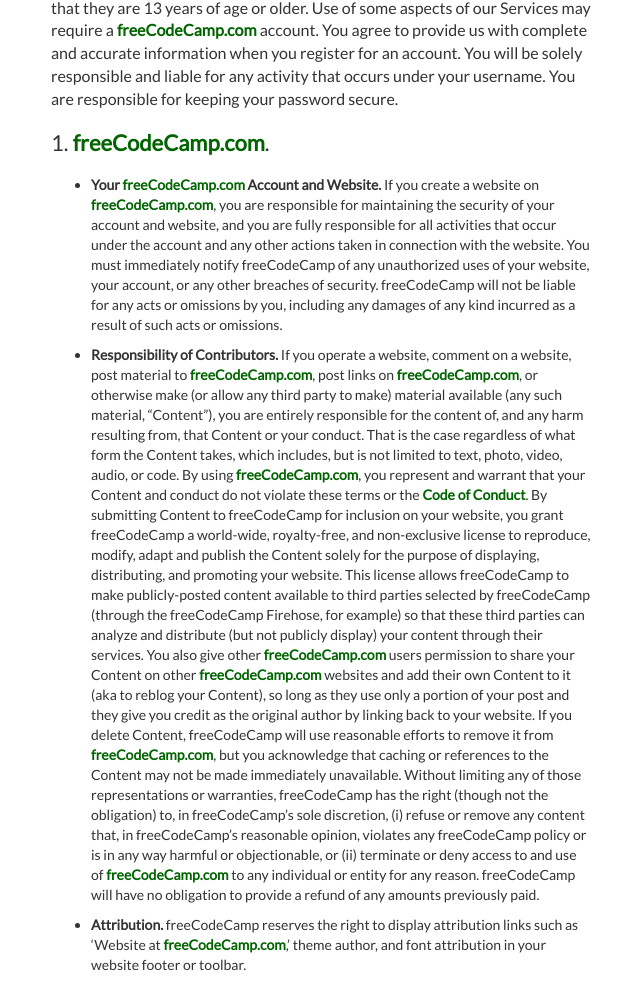
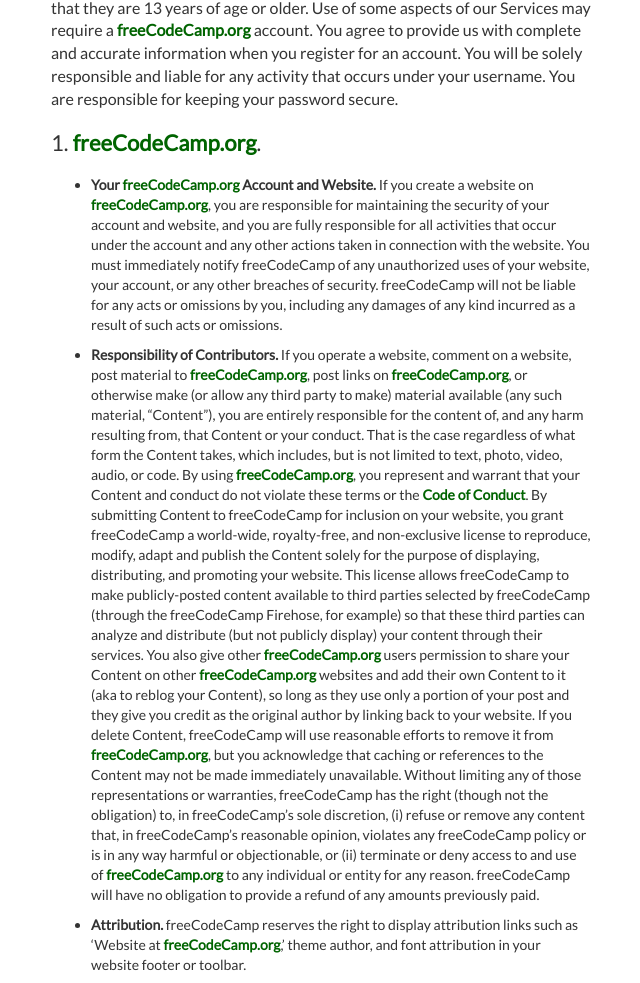
Before and after one commit to freeCodeCamp/terms-of-service, a plain HTML site: page index.html in a window 1280 px wide. Shown: the part 932-1915 px from the top of the page, without its empty margins (319-959 px from the left). Drawn offline with Linux system fonts and the light colour scheme.

Commit message:
Adjusted links to use the .org domain and HTTPS.

```diff
--- a/index.html
+++ b/index.html
@@ -8,7 +8,7 @@
   <meta content="X5tHeKjV-jMLyp4VMoUhW9PAYaOjtPslV250" name="csrf-token">
 
   <title>Terms of Service | freeCodeCamp</title>
-  <link href="http://freecodecamp.com" rel="canonical">
+  <link href="https://www.freecodecamp.org" rel="canonical">
   <meta charset="utf-8">
   <meta content="IE=edge" http-equiv="X-UA-Compatible">
   <meta content="width=device-width, initial-scale=1.0" name="viewport">
@@ -20,7 +20,7 @@
   <meta content="freeCodeCamp" property="og:site_name">
   <meta content="on" name="twitter:widgets:csp">
   <meta content="d0bc047a482c03c24f1168004c2a216a" name="p:domain_verify">
-  <meta content="http://www.freecodecamp.com" property="og:url">
+  <meta content="https://www.freecodecamp.org" property="og:url">
   <meta content=
   "Learn to code and build projects for nonprofits. Build your full stack web development portfolio today."
   property="og:description">
@@ -37,7 +37,7 @@
   "Learn to code and build projects for nonprofits. Build your full stack web development portfolio today."
   name="description">
   <meta content="@freecodecamp" name="twitter:creator">
-  <meta content="http://www.freecodecamp.com" name="twitter:url">
+  <meta content="https://www.freecodecamp.org" name="twitter:url">
   <meta content="@freecodecamp" name="twitter:site">
   <meta content="summary_large_image" name="twitter:card">
   <meta content=
@@ -162,7 +162,7 @@
     <div class="return-to-free-code-camp">
       <ul class="nav navbar-nav navbar-right">
         <li class="hidden-xs return-to-free-code-camp wrappable">
-          <a href="https://www.freecodecamp.com">Return to freeCodeCamp.com</a>
+          <a href="https://www.freecodecamp.org">Return to freeCodeCamp.org</a>
         </li>
       </ul>
     </div>
@@ -189,7 +189,7 @@
       <h3><a id="The_gist_2"></a>The gist:</h3>
 
 
-      <p>We (the <a href="http://freeCodeCamp.com/about/">folks that run
+      <p>We (the <a href="http://www.freeCodeCamp.org/about/">folks that run
       freeCodeCamp's open source community</a>) would <strong>love</strong> for
       you to use it. Our community is free, and our service is designed to give
       you as much control and ownership over the code you write as possible,
@@ -198,20 +198,20 @@
       items (like spam, viruses, or serious threats of violence) appear on your
       website. If you find anything on freeCodeCamp that you believe violates
       these Terms of Service, please email us at
-      <a href="mailto:team@freecodecamp.com">team@freecodecamp.com</a></p>
+      <a href="mailto:team@freecodecamp.org">team@freecodecamp.org</a></p>
 
 
       <h3><a id="Terms_of_Service_10"></a>Terms of Service:</h3>
 
 
       <p>The following terms and conditions govern all use of the <a href=
-      "http://freeCodeCamp.com">freeCodeCamp.com</a> website and all content,
+      "https://www.freeCodeCamp.org">freeCodeCamp.org</a> website and all content,
       services, and products available at or through the website - taken
       together, our Services. Our Services are offered subject to your
       acceptance without modification of all of the terms and conditions
       contained herein and all other operating rules, policies (including,
       without limitation, <a href=
-      "http://freecodecamp.com/privacy/">freeCodeCamp's Privacy Policy</a>) and
+      "https://www.freecodecamp.org/privacy/">freeCodeCamp's Privacy Policy</a>) and
       procedures that may be published from time to time by freeCodeCamp
       (collectively, the “Agreement”). You agree that we may automatically
       upgrade our Services, and these terms will apply to any upgrades. Your
@@ -228,21 +228,21 @@
       registers as a user or provides their personal information to our
       Services represents that they are 13 years of age or older. Use of some
       aspects of our Services may require a <a href=
-      "http://freeCodeCamp.com">freeCodeCamp.com</a> account. You agree to
+      "https://www.freeCodeCamp.org">freeCodeCamp.org</a> account. You agree to
       provide us with complete and accurate information when you register for
       an account. You will be solely responsible and liable for any activity
       that occurs under your username. You are responsible for keeping your
       password secure.</p>
 
 
-      <h4>1. <a href="http://freeCodeCamp.com">freeCodeCamp.com</a>.</h4>
+      <h4>1. <a href="https://www.freeCodeCamp.org">freeCodeCamp.org</a>.</h4>
 
 
       <ul>
         <li>
-          <strong>Your <a href="http://freeCodeCamp.com">freeCodeCamp.com</a>
+          <strong>Your <a href="https://www.freeCodeCamp.org">freeCodeCamp.org</a>
           Account and Website.</strong> If you create a website on <a href=
-          "http://freeCodeCamp.com">freeCodeCamp.com</a>, you are responsible
+          "https://www.freeCodeCamp.org">freeCodeCamp.org</a>, you are responsible
           for maintaining the security of your account and website, and you are
           fully responsible for all activities that occur under the account and
           any other actions taken in connection with the website. You must
@@ -257,17 +257,17 @@
         <li>
           <strong>Responsibility of Contributors.</strong> If you operate a
           website, comment on a website, post material to <a href=
-          "http://freeCodeCamp.com">freeCodeCamp.com</a>, post links on
-          <a href="http://freeCodeCamp.com">freeCodeCamp.com</a>, or otherwise
+          "https://www.freeCodeCamp.org">freeCodeCamp.org</a>, post links on
+          <a href="https://www.freeCodeCamp.org">freeCodeCamp.org</a>, or otherwise
           make (or allow any third party to make) material available (any such
           material, “Content”), you are entirely responsible for the content
           of, and any harm resulting from, that Content or your conduct. That
           is the case regardless of what form the Content takes, which
           includes, but is not limited to text, photo, video, audio, or code.
-          By using <a href="http://freeCodeCamp.com">freeCodeCamp.com</a>, you
+          By using <a href="https://www.freeCodeCamp.org">freeCodeCamp.org</a>, you
           represent and warrant that your Content and conduct do not violate
           these terms or the <a href=
-          "http://freeCodeCamp.com/code-of-conduct/">Code of Conduct</a>. By
+          "https://www.freeCodeCamp.org/code-of-conduct/">Code of Conduct</a>. By
           submitting Content to freeCodeCamp for inclusion on your website, you
           grant freeCodeCamp a world-wide, royalty-free, and non-exclusive
           license to reproduce, modify, adapt and publish the Content solely
@@ -277,14 +277,14 @@
           the freeCodeCamp Firehose, for example) so that these third parties
           can analyze and distribute (but not publicly display) your content
           through their services. You also give other <a href=
-          "http://freeCodeCamp.com">freeCodeCamp.com</a> users permission to
+          "https://www.freeCodeCamp.org">freeCodeCamp.org</a> users permission to
           share your Content on other <a href=
-          "http://freeCodeCamp.com">freeCodeCamp.com</a> websites and add their
+          "https://www.freeCodeCamp.org">freeCodeCamp.org</a> websites and add their
           own Content to it (aka to reblog your Content), so long as they use
           only a portion of your post and they give you credit as the original
           author by linking back to your website. If you delete Content,
           freeCodeCamp will use reasonable efforts to remove it from <a href=
-          "http://freeCodeCamp.com">freeCodeCamp.com</a>, but you acknowledge
+          "https://www.freeCodeCamp.org">freeCodeCamp.org</a>, but you acknowledge
           that caching or references to the Content may not be made immediately
           unavailable. Without limiting any of those representations or
           warranties, freeCodeCamp has the right (though not the obligation)
@@ -292,7 +292,7 @@
           content that, in freeCodeCamp’s reasonable opinion, violates any
           freeCodeCamp policy or is in any way harmful or objectionable, or
           (ii) terminate or deny access to and use of <a href=
-          "http://freeCodeCamp.com">freeCodeCamp.com</a> to any individual or
+          "https://www.freeCodeCamp.org">freeCodeCamp.org</a> to any individual or
           entity for any reason. freeCodeCamp will have no obligation to
           provide a refund of any amounts previously paid.
         </li>
@@ -301,7 +301,7 @@
         <li>
           <strong>Attribution.</strong> freeCodeCamp reserves the right to
           display attribution links such as ‘Website at <a href=
-          "http://freeCodeCamp.com">freeCodeCamp.com</a>,’ theme author, and
+          "https://www.freeCodeCamp.org">freeCodeCamp.org</a>,’ theme author, and
           font attribution in your website footer or toolbar.
         </li>
       </ul>
@@ -337,17 +337,17 @@
 
       <p>We have not reviewed, and cannot review, all of the material,
       including computer software, made available through the websites and
-      webpages to which <a href="http://freeCodeCamp.com">freeCodeCamp.com</a>
+      webpages to which <a href="https://www.freeCodeCamp.org">freeCodeCamp.org</a>
       links, and that link to <a href=
-      "http://freeCodeCamp.com">freeCodeCamp.com</a>. freeCodeCamp does not
-      have any control over those non-freeCodeCamp.com websites, and is not
+      "https://www.freeCodeCamp.org">freeCodeCamp.org</a>. freeCodeCamp does not
+      have any control over those non-freeCodeCamp.org websites, and is not
       responsible for their contents or their use. By linking to a
-      non-freeCodeCamp.com website, freeCodeCamp does not represent or imply
+      non-freeCodeCamp.org website, freeCodeCamp does not represent or imply
       that it endorses such website. You are responsible for taking precautions
       as necessary to protect yourself and your computer systems from viruses,
       worms, Trojan horses, and other harmful or destructive content.
       freeCodeCamp disclaims any responsibility for any harm resulting from
-      your use of non-freeCodeCamp.com websites and webpages.</p>
+      your use of non-freeCodeCamp.org websites and webpages.</p>
 
 
       <h4><a id="6_Copyright_Infringement_and_DMCA_Policy_57"></a>6. Copyright
@@ -357,9 +357,9 @@
       <p>As freeCodeCamp asks others to respect its intellectual property
       rights, it respects the intellectual property rights of others. If you
       believe that material located on or linked to by <a href=
-      "http://freeCodeCamp.com">freeCodeCamp.com</a> violates your copyright,
+      "https://www.freeCodeCamp.org">freeCodeCamp.org</a> violates your copyright,
       you are encouraged to notify freeCodeCamp in accordance with <a href=
-      "http://freeCodeCamp.com/dmca-notice/">freeCodeCamp’s Digital Millennium
+      "https://www.freeCodeCamp.org/dmca-notice/">freeCodeCamp’s Digital Millennium
       Copyright Act (“DMCA”) Policy</a>. freeCodeCamp will respond to all such
       notices, including as required or appropriate by removing the infringing
       material or disabling all links to the infringing material. freeCodeCamp
@@ -376,10 +376,10 @@
       freeCodeCamp or third party intellectual property, and all right, title,
       and interest in and to such property will remain (as between the parties)
       solely with freeCodeCamp. freeCodeCamp, <a href=
-      "http://freeCodeCamp.com">freeCodeCamp.com</a>, the <a href=
-      "http://freeCodeCamp.com">freeCodeCamp.com</a> logo, and all other
+      "https://www.freeCodeCamp.org">freeCodeCamp.org</a>, the <a href=
+      "https://www.freeCodeCamp.org">freeCodeCamp.org</a> logo, and all other
       trademarks, service marks, graphics and logos used in connection with
-      <a href="http://freeCodeCamp.com">freeCodeCamp.com</a> or our Services,
+      <a href="https://www.freeCodeCamp.org">freeCodeCamp.org</a> or our Services,
       are trademarks or registered trademarks of freeCodeCamp or freeCodeCamp’s
       licensors. Other trademarks, service marks, graphics and logos used in
       connection with our Services may be the trademarks of other third
@@ -410,7 +410,7 @@
       <p>freeCodeCamp may terminate your access to all or any part of our
       Services at any time, with or without cause, with or without notice,
       effective immediately. If you wish to terminate this Agreement or your
-      <a href="http://freeCodeCamp.com">freeCodeCamp.com</a> account (if you
+      <a href="https://www.freeCodeCamp.org">freeCodeCamp.org</a> account (if you
       have one), you may simply discontinue using our Services. All provisions
       of this Agreement which by their nature should survive termination shall
       survive termination, including, without limitation, ownership provisions,
@@ -539,7 +539,7 @@
 
       <hr>
 
-      <p>If you have questions about these terms of service, email us at <a href="mailto:team@freecodecamp.com">team@freecodecamp.com</a>.</p>
+      <p>If you have questions about these terms of service, email us at <a href="mailto:team@freecodecamp.org">team@freecodecamp.org</a>.</p>
     </div>
   </div>
   <!-- scripts should be moved here-->
```
